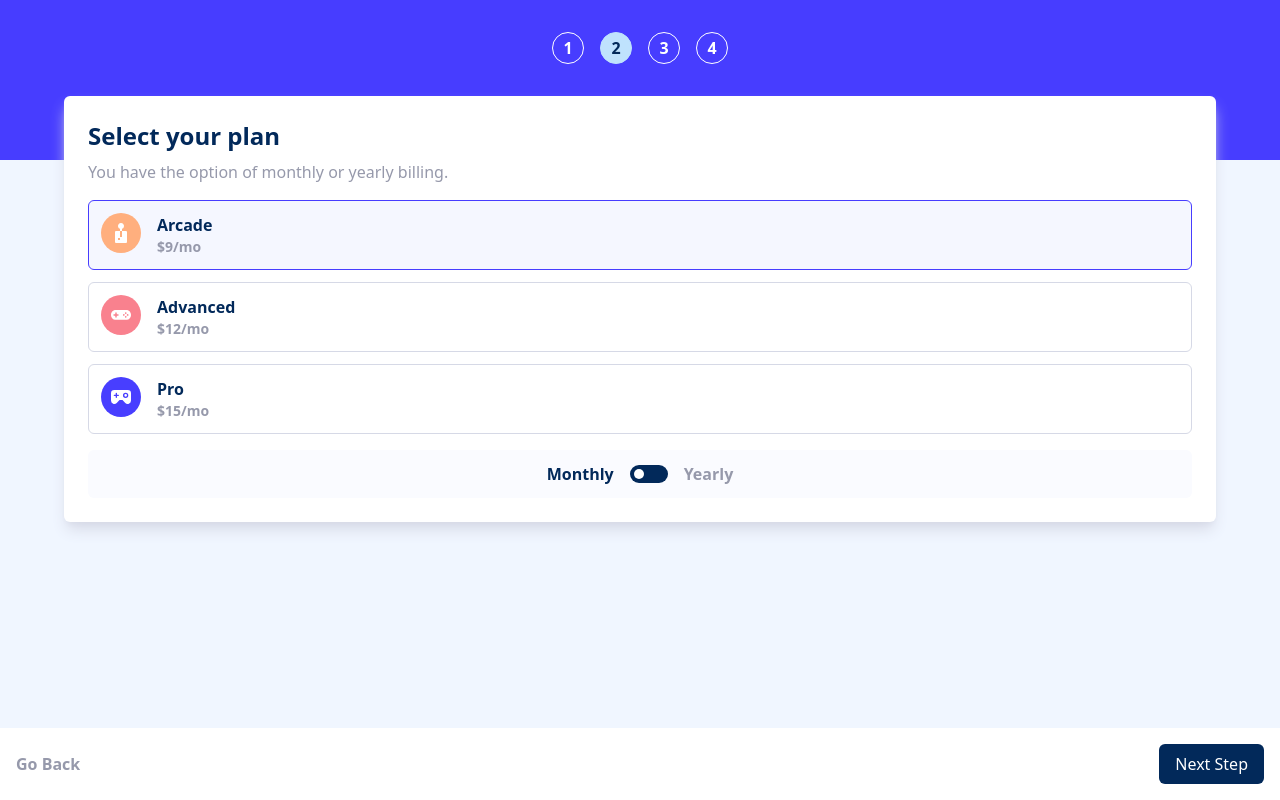
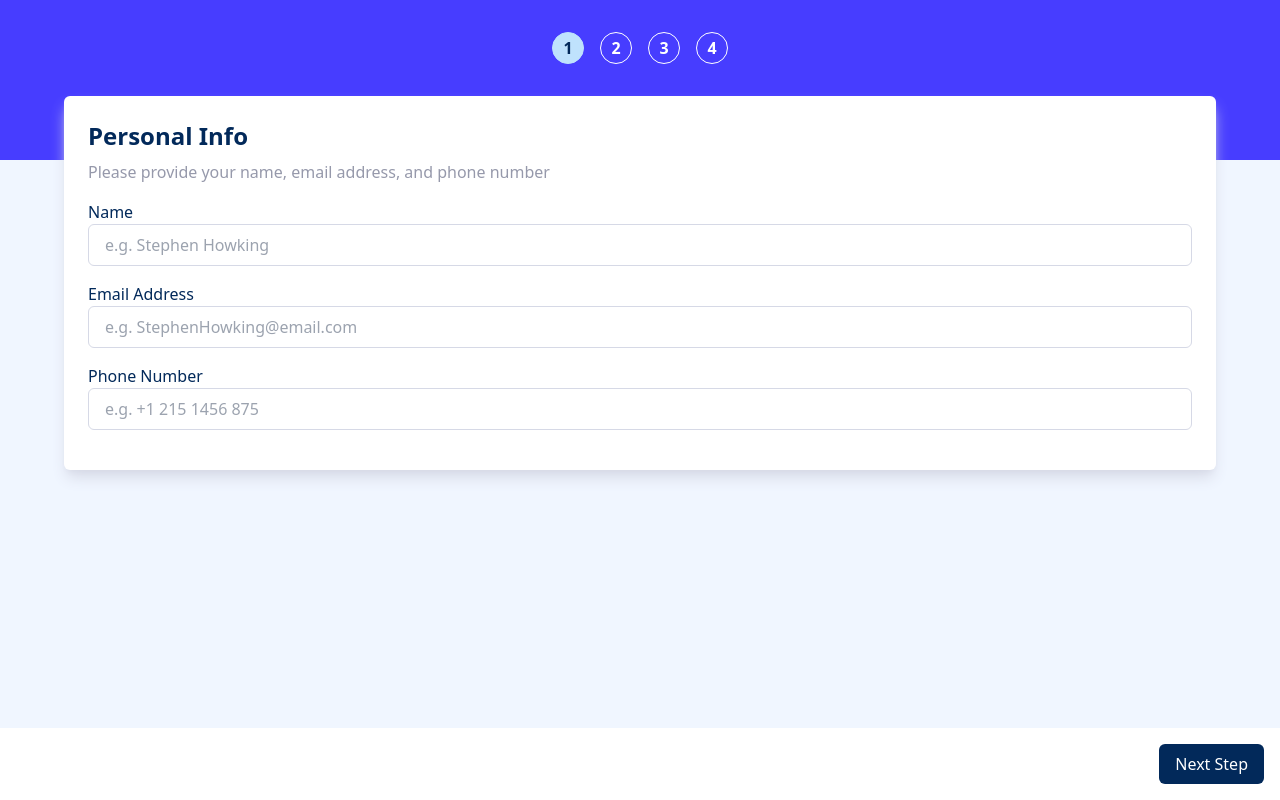
Before and after one commit to Kevin-Illu/multi-step-form, a SvelteKit app: page / in a window 1280 px wide. Built offline with nearby package versions, Linux system fonts and the light colour scheme.

Commit message:
Saved Data of each form :D

```diff
--- a/src/routes/+page.svelte
+++ b/src/routes/+page.svelte
@@ -3,7 +3,7 @@
   import { Steps } from "./steps";
 
   // current step is the index of the list of steps
-  let currentStep = 1; // default
+  let currentStep = 0; // default
   const stepsList = Object.values(Steps);
   let childData: any = {};
 
@@ -15,7 +15,7 @@
     const step = currentStep + 1;
 
     if (Steps[step].formValidator(childData)) {
-      Steps[step].saveData(childData);
+      Steps[step].saveData(childData.formData);
       currentStep += 1;
     }
   }
--- a/src/routes/steps.ts
+++ b/src/routes/steps.ts
@@ -3,8 +3,8 @@ import UserInfo from "./steps/UserInfo/index.svelte";
 import SelectPlan from "./steps/SelectPlan/index.svelte";
 import Other from "./steps/Other.svelte";
 import { UserInfoValidator } from "./steps/UserInfo/validateForm";
-import { Save as SaveUserData } from "./steps/UserInfo/SaveUserData";
-import { Save as SavePlan } from "./steps/SelectPlan/SaveSelectionPlan";
+import { SaveUserData } from "./steps/UserInfo/SaveUserData";
+import { SavePlan } from "./steps/SelectPlan/SaveSelectionPlan";
 
 interface ISteps {
   [id: string]: {
--- a/src/routes/steps/Other.svelte
+++ b/src/routes/steps/Other.svelte
@@ -1,5 +1,8 @@
 <script>
   import Card from "../components/Card.svelte";
+  import { UserData } from "../store";
+
+  console.log($UserData)
 </script>
 
 <Card>
--- a/src/routes/steps/SelectPlan/SaveSelectionPlan.ts
+++ b/src/routes/steps/SelectPlan/SaveSelectionPlan.ts
@@ -1,8 +1,8 @@
 import { UserData } from "../../store";
 
-export function Save(formData: any) {
-    UserData.update((userData) => {
-        userData.subscription = formData.subscription;
-        return userData
-    })
+export function SavePlan(subscription: Subscription) {
+  UserData.update((userData) => {
+    userData.subscription = subscription;
+    return userData;
+  });
 }
--- a/src/routes/steps/SelectPlan/data.ts
+++ b/src/routes/steps/SelectPlan/data.ts
@@ -1,4 +1,4 @@
-export const subscriptions: Subscription = {
+export const subscriptions: SubscriptionData = {
   Arcade: {
     iconPath: "images/icon-arcade.svg",
     price: {
--- a/src/routes/steps/SelectPlan/index.svelte
+++ b/src/routes/steps/SelectPlan/index.svelte
@@ -1,26 +1,39 @@
 <script lang="ts">
-  import { onMount } from "svelte";
+  import { createEventDispatcher, onDestroy, onMount } from "svelte";
   import Card from "../../components/Card.svelte";
   import { subscriptions } from "./data";
+  let dispatch = createEventDispatcher();
 
-  let subscription = {
+  let selectedSubscription: Subscription = {
     name: "",
     price: 0,
+    type: "monthly",
   };
 
-  let selectedSubscription: number | null;
+  let subscriptionIndex: number | null;
   let isSuscriptionPerMonth = false;
   let typeOfSubscription: SubscriptionType = "monthly";
   $: {
     typeOfSubscription = isSuscriptionPerMonth ? "yearly" : "monthly";
   }
 
-  function selectSubscription(subscription: number) {
-    selectedSubscription = subscription;
+  function selectIndexOfSubscription(subscription: number) {
+    subscriptionIndex = subscription;
+  }
+
+  function handleSelection(selection: Subscription) {
+    dispatch("formsubmit", {
+      formData: selection,
+      errors: {},
+    });
   }
 
   onMount(() => {
-    selectSubscription(1);
+    selectIndexOfSubscription(1);
+  });
+
+  onDestroy(() => {
+    dispatch = () => false;
   });
 </script>
 
@@ -33,36 +46,39 @@
   </div>
   <div slot="main">
     <div class="flex flex-col gap-3">
-      {#each Object.entries(subscriptions) as subscription, i}
-        <div
-          id={subscription[0]}
-          class="flex gap-4 p-3 border-[1px] rounded-md {selectedSubscription ===
+      {#each Object.entries(subscriptions) as s, i}
+        <di
+          id={s[0]}
+          class="flex gap-4 p-3 border-[1px] rounded-md {subscriptionIndex ===
           i + 1
             ? 'border-purplish-blue bg-pastel-blue'
             : 'border-light-gray'}"
           role="button"
           tabindex="0"
-          on:click={() => selectSubscription(i + 1)}
+          on:click={() => {
+            selectIndexOfSubscription(i + 1);
+            handleSelection({
+              name: s[0],
+              price: s[1].price[typeOfSubscription],
+              type: typeOfSubscription,
+            });
+          }}
           on:keydown={(event) => {
             if (event.key === "Enter") {
-              selectSubscription(i + 1);
+              selectIndexOfSubscription(i + 1);
             }
           }}
         >
-          <div class="">
-            <img
-              src={subscription[1].iconPath}
-              alt={subscription[0]}
-              width="40"
-              height="40"
-            />
+          <div>
+            <img src={s[1].iconPath} alt={s[0]} width="40" height="40" />
           </div>
           <div>
-            <p class="font-semibold text-marine-blue">{subscription[0]}</p>
+            <p class="font-semibold text-marine-blue">{s[0]}</p>
             <p class="text-cool-gray text-sm font-semibold">
-              ${subscription[1].price[
-                typeOfSubscription
-              ]}/{typeOfSubscription === "monthly" ? "mo" : "yr"}
+              ${s[1].price[typeOfSubscription]}/{typeOfSubscription ===
+              "monthly"
+                ? "mo"
+                : "yr"}
             </p>
             {#if typeOfSubscription === "yearly"}
               <p class="text-[12px] text-marine-blue font-semibold">
@@ -70,7 +86,7 @@
               </p>
             {/if}
           </div>
-        </div>
+        </di>
       {/each}
     </div>
 
--- a/src/routes/steps/SelectPlan/types.ts
+++ b/src/routes/steps/SelectPlan/types.ts
@@ -1,4 +1,4 @@
-type Subscription = {
+type SubscriptionData = {
   [key: string]: {
     iconPath: string;
     price: {
--- a/src/routes/steps/UserInfo/SaveUserData.ts
+++ b/src/routes/steps/UserInfo/SaveUserData.ts
@@ -1,17 +1,11 @@
 import { UserData } from "../../store";
-import type { FormDataType, FormErrors } from "./types";
+import type { FormDataType } from "./types";
 
-export function Save({
-  _,
-  data,
-}: {
-  _: FormErrors;
-  data: FormDataType;
-}) {
-  UserData.update((userData) => {
-    userData.email = data.email;
-    userData.phoneNumber = data.phone;
-    userData.name = data.username;
-    return userData;
+export function SaveUserData(data: FormDataType) {
+  UserData.update((uData) => {
+    uData.email = data.email.trim();
+    uData.phoneNumber = data.phone.replaceAll(" ", "").trim();
+    uData.name = data.username.trim();
+    return uData;
   });
 }
--- a/src/routes/store.ts
+++ b/src/routes/store.ts
@@ -4,11 +4,11 @@ const defaultUserData: UserInformation = {
   name: "",
   email: "",
   phoneNumber: "",
-  plan: {
+  subscription: {
+    price: 0,
     name: "",
-    price: 0,
+    type: ""
   },
-  subscriptionType: "monthly",
   addOns: {},
 };
 
--- a/src/routes/types.ts
+++ b/src/routes/types.ts
@@ -6,15 +6,16 @@ type AddOnsType = {
 
 type SubscriptionType = "monthly" | "yearly";
 
-type subscription = {
+type Subscription = {
   price: number;
-  name: SubscriptionType;
-}
+  name: string;
+  type: SubscriptionType;
+};
 
 type UserInformation = {
   name: string;
   email: string;
   phoneNumber: string;
-  subscription: subscription;
+  subscription: Subscription;
   addOns: Record<string, AddOnsType>;
 };
```
